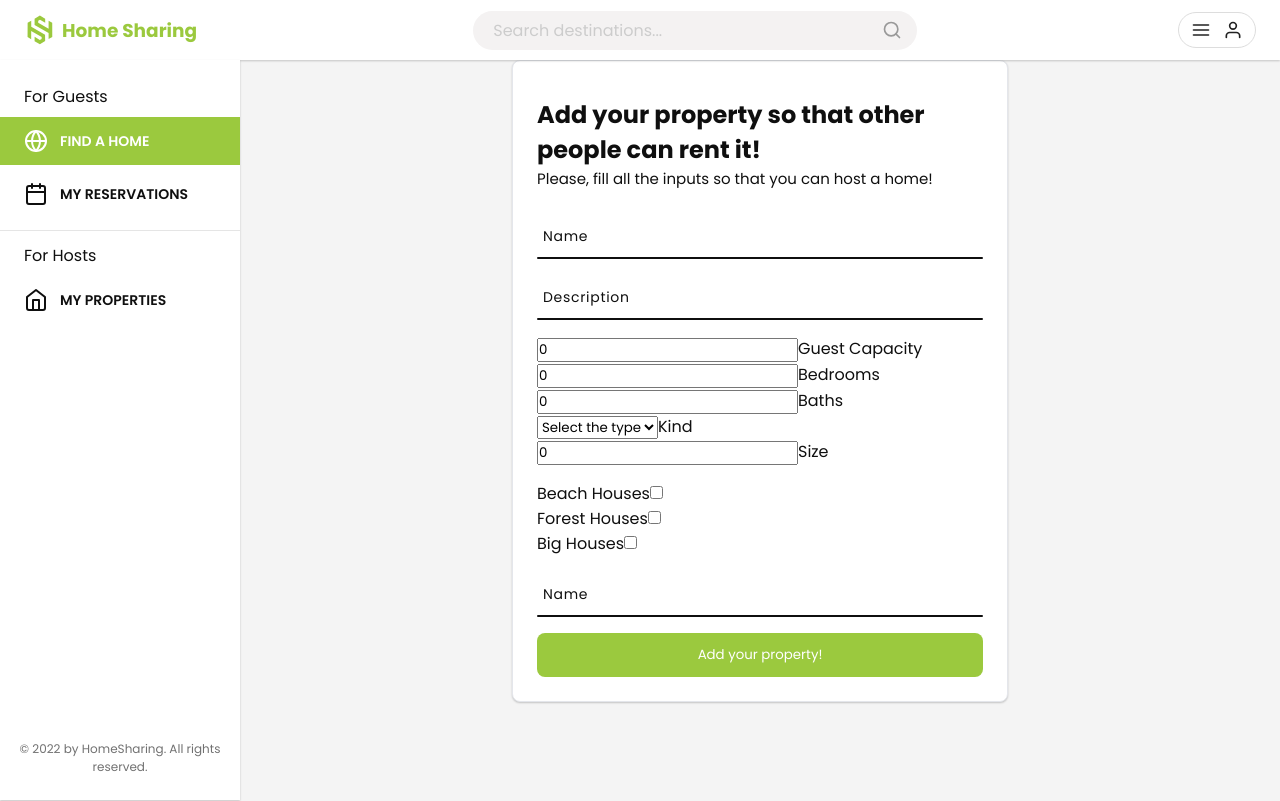
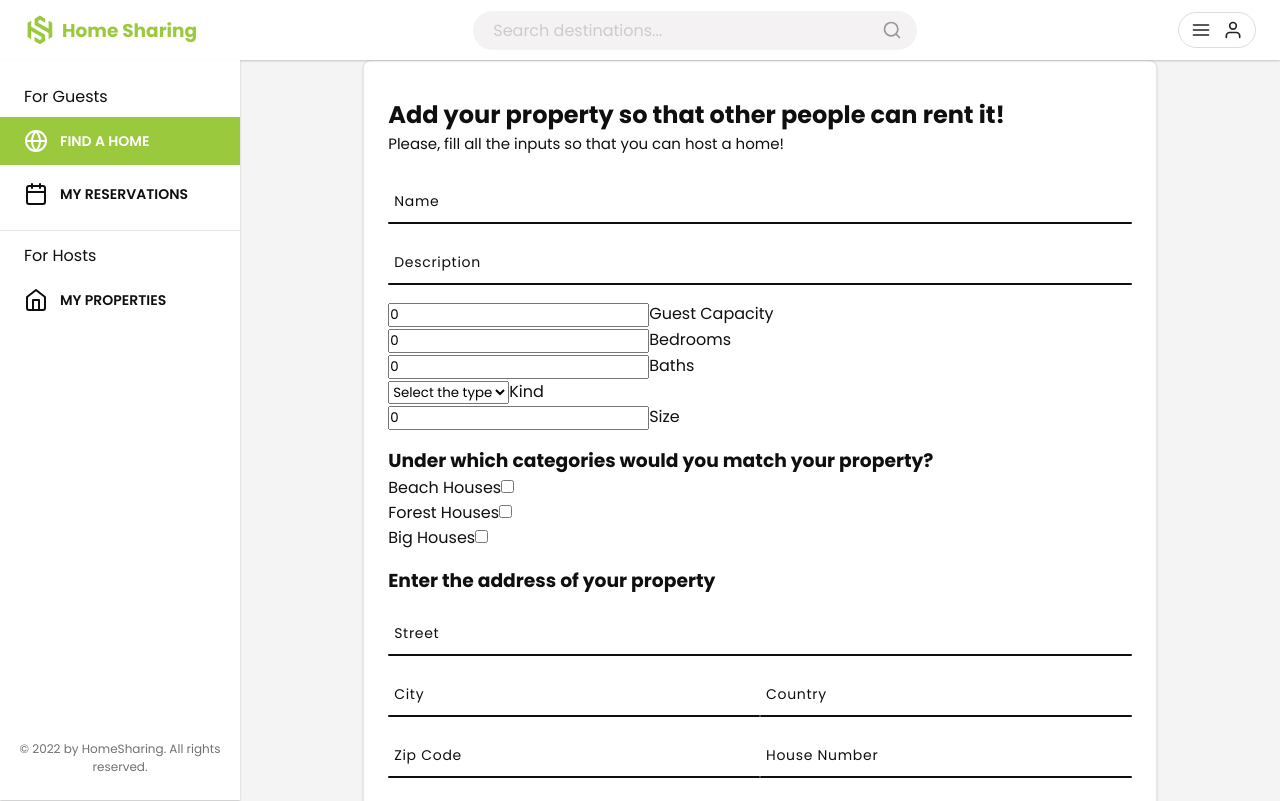
Before and after one commit to Home-Sharing-Team/microverse-final-capstone-web, a React (Create React App) app: page /new-property in a window 1280 px wide. Shown: the top 801 px of the page. Built offline with nearby package versions, Linux system fonts and the light colour scheme; no server answers.

Commit message:
Fix categories isssue and start styling the form

```diff
--- a/src/components/add-property/AddProperty.component.jsx
+++ b/src/components/add-property/AddProperty.component.jsx
@@ -52,8 +52,6 @@ const AddPropertyComponent = () => {
     continent,
   } = address;
 
-  const [selectedAddress, setSelectedAddress] = useState(address);
-
   // const availableCategories = useSelector(selectCategoryItems);
   const availableCategories = [
     {
@@ -69,8 +67,6 @@ const AddPropertyComponent = () => {
       name: 'Big Houses',
     },
   ];
-
-  const [selectedCategories, setSelectedCategories] = useState(categories);
 
   const { addToast } = useToast();
   const statusMessage = useSelector(selectStatusMessage);
@@ -100,19 +96,16 @@ const AddPropertyComponent = () => {
   };
 
   const handleCategoriesValue = (e) => {
-    const { name, value } = e.target;
+    const { id, value } = e.target;
+    const name = value;
 
-    setSelectedCategories([...selectedCategories, value]);
-
-    console.log(selectedCategories);
-
-    setFormFields({ ...formFields, [name]: selectedCategories });
+    setFormFields({ ...formFields, categories: [...categories, { id, name }] });
   };
 
   const handleAddress = (e) => {
     const { name, value } = e.target;
 
-    setSelectedAddress({ ...selectedAddress, [name]: value });
+    setFormFields({ ...formFields, address: { ...address, [name]: value } });
   };
 
   return (
@@ -217,6 +210,7 @@ const AddPropertyComponent = () => {
         </div>
 
         <div className="form__checkBox">
+          <h3>Under which categories would you match your property?</h3>
           {
             availableCategories.map((category) => (
               <div className="form__checkBox__block" key={category.id}>
@@ -225,6 +219,7 @@ const AddPropertyComponent = () => {
                   type="checkbox"
                   name="categories"
                   value={category.name}
+                  id={category.id}
                   onChange={handleCategoriesValue}
                 />
               </div>
@@ -233,16 +228,82 @@ const AddPropertyComponent = () => {
         </div>
 
         <div className="form__addressBox">
-          <div className="form__inputBox">
+          <h3>Enter the address of your property</h3>
+          <div className="form__inputBox form__addressBox__element-full">
             <input
               type="text"
-              name="name"
+              name="street"
               placeholder=" "
-              value={name}
-              onChange={handleChange}
+              value={street}
+              onChange={handleAddress}
               required
             />
-            <span>Name</span>
+            <span>Street</span>
+            <i />
+          </div>
+
+          <div className="form__inputBox form__addressBox__element-half">
+            <input
+              type="text"
+              name="city"
+              placeholder=" "
+              value={city}
+              onChange={handleAddress}
+              required
+            />
+            <span>City</span>
+            <i />
+          </div>
+
+          <div className="form__inputBox form__addressBox__element-half">
+            <input
+              type="text"
+              name="country"
+              placeholder=" "
+              value={country}
+              onChange={handleAddress}
+              required
+            />
+            <span>Country</span>
+            <i />
+          </div>
+
+          <div className="form__inputBox form__addressBox__element-half">
+            <input
+              type="text"
+              name="zip_code"
+              placeholder=" "
+              value={zip_code}
+              onChange={handleAddress}
+              required
+            />
+            <span>Zip Code</span>
+            <i />
+          </div>
+
+          <div className="form__inputBox form__addressBox__element-half">
+            <input
+              type="text"
+              name="number"
+              placeholder=" "
+              value={number}
+              onChange={handleAddress}
+              required
+            />
+            <span>House Number</span>
+            <i />
+          </div>
+
+          <div className="form__inputBox form__addressBox__element-half">
+            <input
+              type="text"
+              name="continent"
+              placeholder=" "
+              value={continent}
+              onChange={handleAddress}
+              required
+            />
+            <span>Continent</span>
             <i />
           </div>
         </div>
--- a/src/components/add-property/add-property.styles.scss
+++ b/src/components/add-property/add-property.styles.scss
@@ -1,7 +1,7 @@
 .add-property {
   display: grid;
   place-content: center;
-  width: 50%;
+  width: 80%;
   padding: 2.4rem;
   background-color: var(--color-cards-bg);
   border: 1px solid var(--color-grey-200);
@@ -29,7 +29,8 @@
   flex-direction: column;
   width: 100%;
 
-  & > *:not(:last-child) {
+  & > *:not(:last-child),
+  &__addressBox > *:not(:last-child) {
     margin-bottom: 1.6rem;
   }
 
@@ -76,7 +77,6 @@
   }
 
   &__inputBox input:not(:placeholder-shown) ~ span,
-  &__inputBox input:valid ~ span,
   &__inputBox input:focus ~ span {
     color: var(--color-primary);
     transform: translateX(-0.6rem) translateY(-2.2rem);
@@ -97,10 +97,22 @@
   }
 
   &__inputBox input:not(:placeholder-shown) ~ i,
-  &__inputBox input:valid ~ i,
   &__inputBox input:focus ~ i {
     background-color: var(--color-primary);
     border-radius: var(--border-radius);
+  }
+
+  &__addressBox {
+    display: flex;
+    flex-flow: row wrap;
+
+    &__element-full {
+      width: 100%;
+    }
+
+    &__element-half {
+      width: 50%;
+    }
   }
 
   &__btn {
```
